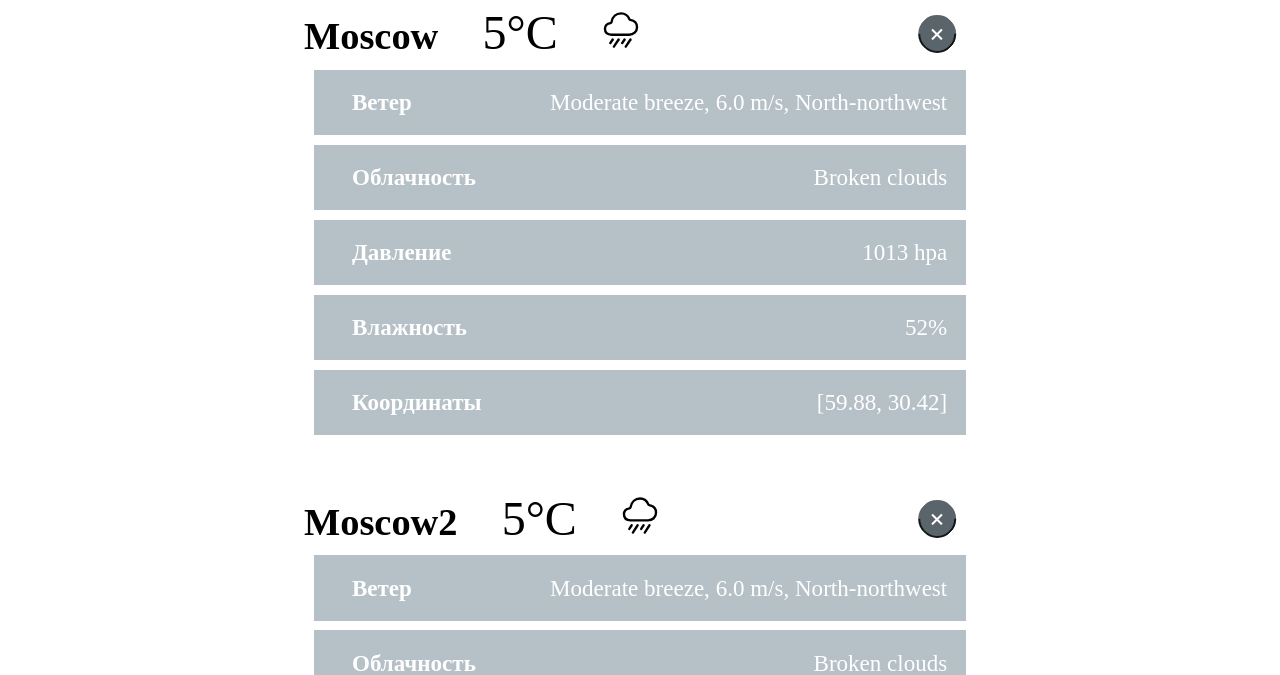
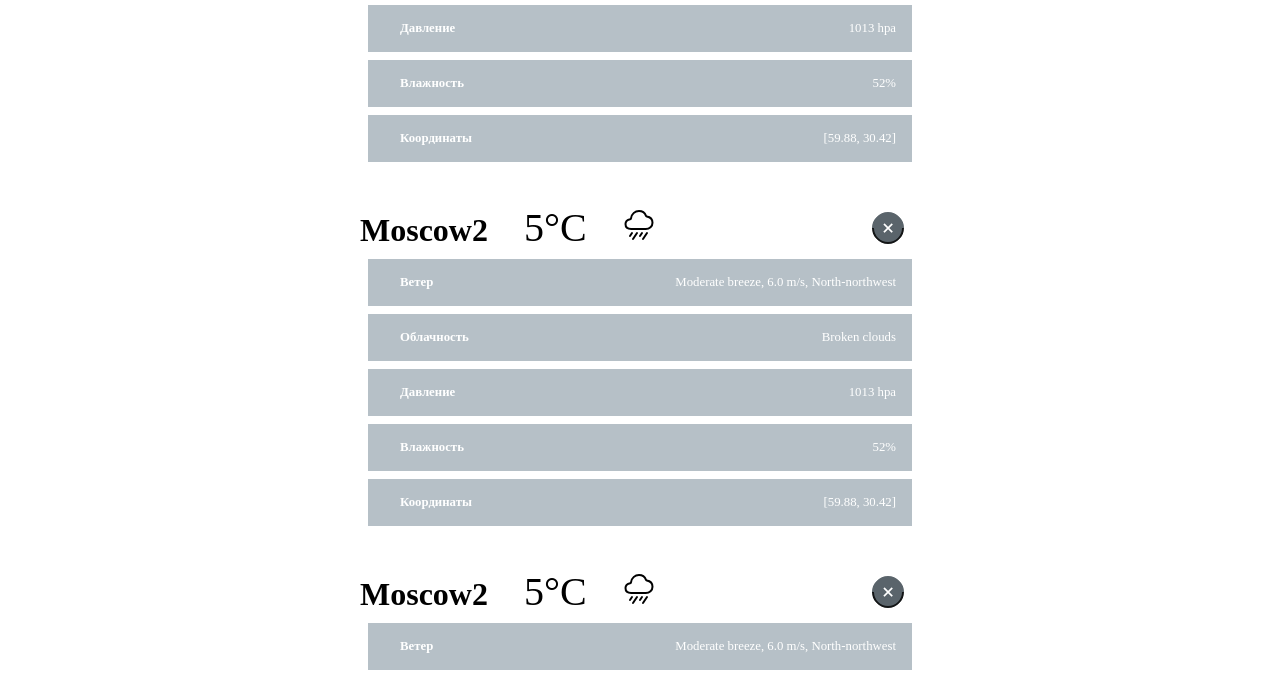
Before and after one commit to ImpurestPath/webprogramming, a plain HTML site: page index.html in a window 1280 px wide. Shown: the part 763-1438 px from the top of the page. Drawn offline with Linux system fonts and the light colour scheme.

Commit message:
Minor changes

```diff
--- a/styles.css
+++ b/styles.css
@@ -1,10 +1,12 @@
 * {
-    font-size: 1.2rem;
     margin: 0;
     padding-left: 1rem;
     padding-right: 1rem;
     outline: none;
 }
+ html {
+    font-size: 20px;
+ }
 
 h1,h2 {
     font-size: 2rem;
@@ -150,7 +152,10 @@ h1,h2 {
 }
 
 
-@media only screen and (max-width: 1850px) {
+@media only screen and (max-width: 1600px) {
+    html {
+        font-size: 16px;
+    }
     .body {
         background-color: khaki;
     }
```
